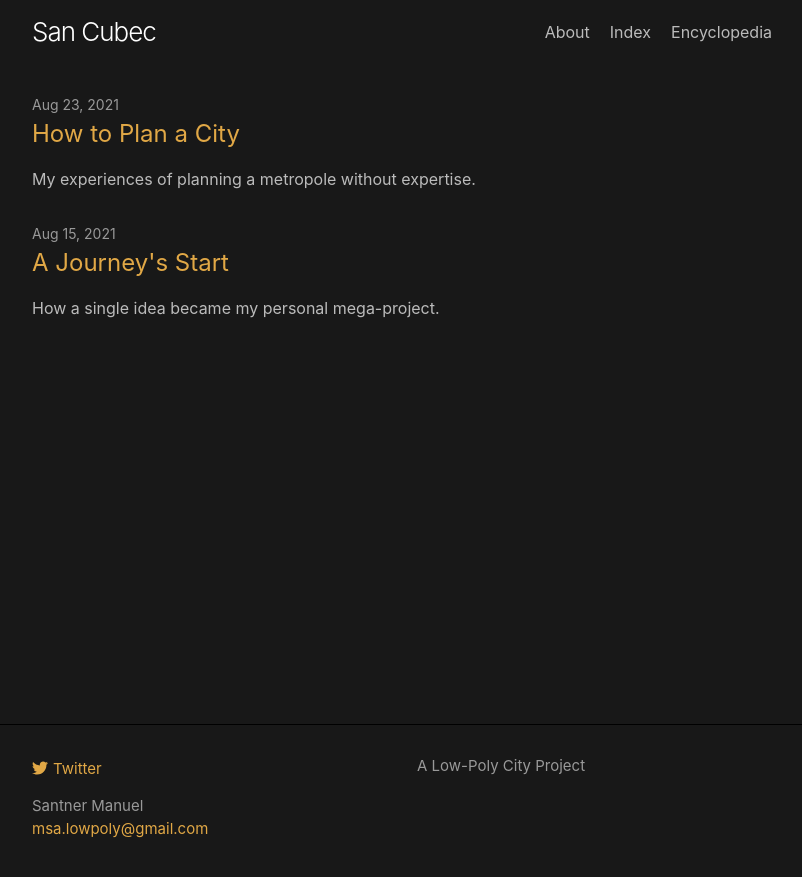
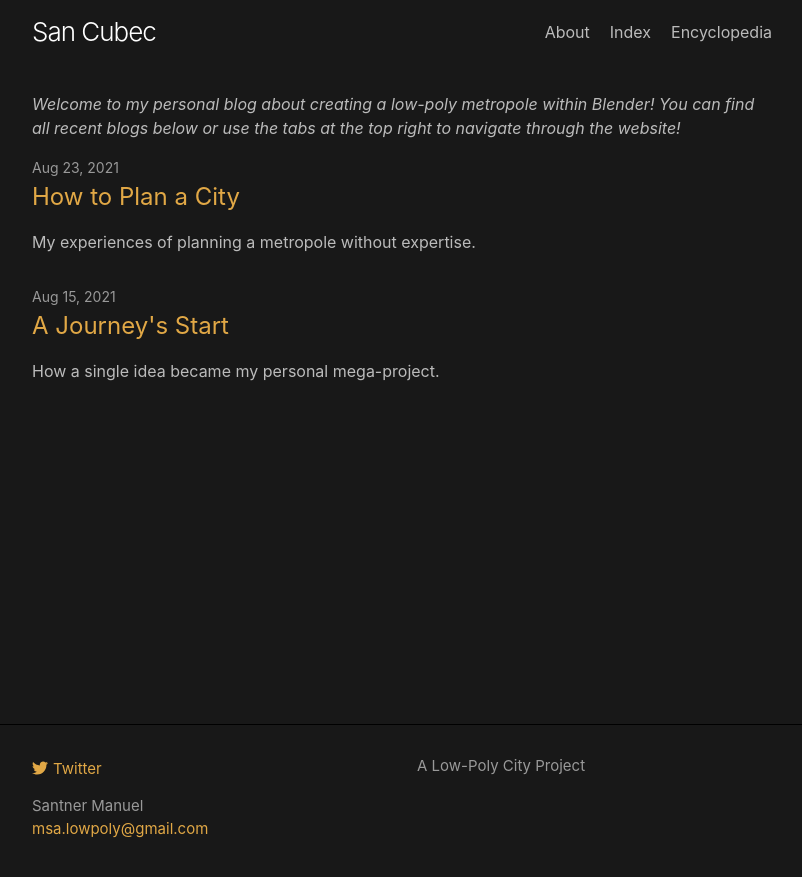
Before and after one commit to kant/san_cubec_blog, a Jekyll site: the page built from index.md, in a window 1280 px wide. Shown: the top 877 px of the page, without its empty margins (238-1040 px from the left). Built offline with Jekyll 4.4.1, drawn with Linux system fonts in a browser that asks for light colours.

Commit message:
Update index.md

```diff
--- a/index.md
+++ b/index.md
@@ -7,3 +7,5 @@
 #
 layout: home
 ---
+
+_Welcome to my personal blog about creating a low-poly metropole within Blender! You can find all recent blogs below or use the tabs at the top right to navigate through the website!_
```
